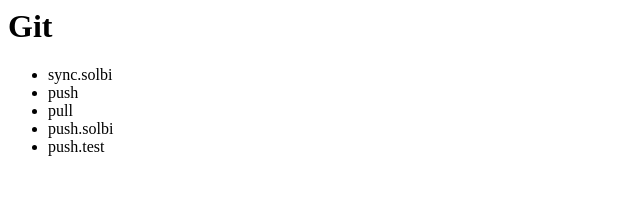
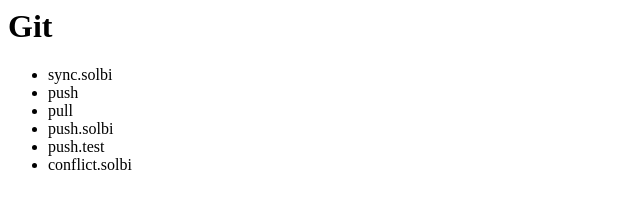
Before and after one commit to solbi0802/opentutorial_git, a plain HTML site: page index.html in a window 1280 px wide. Shown: the whole page, without its empty margins (0-640 px from the left). Drawn offline with Linux system fonts and the light colour scheme.

Commit message:
add conflict.solbi

```diff
--- a/index.html
+++ b/index.html
@@ -12,6 +12,7 @@
 			<li>pull</li>
 			<li>push.solbi</li>
 			<li>push.test</li>
+			<li>conflict.solbi</li>
 		</ul>
 	</body>
 </html>
```
